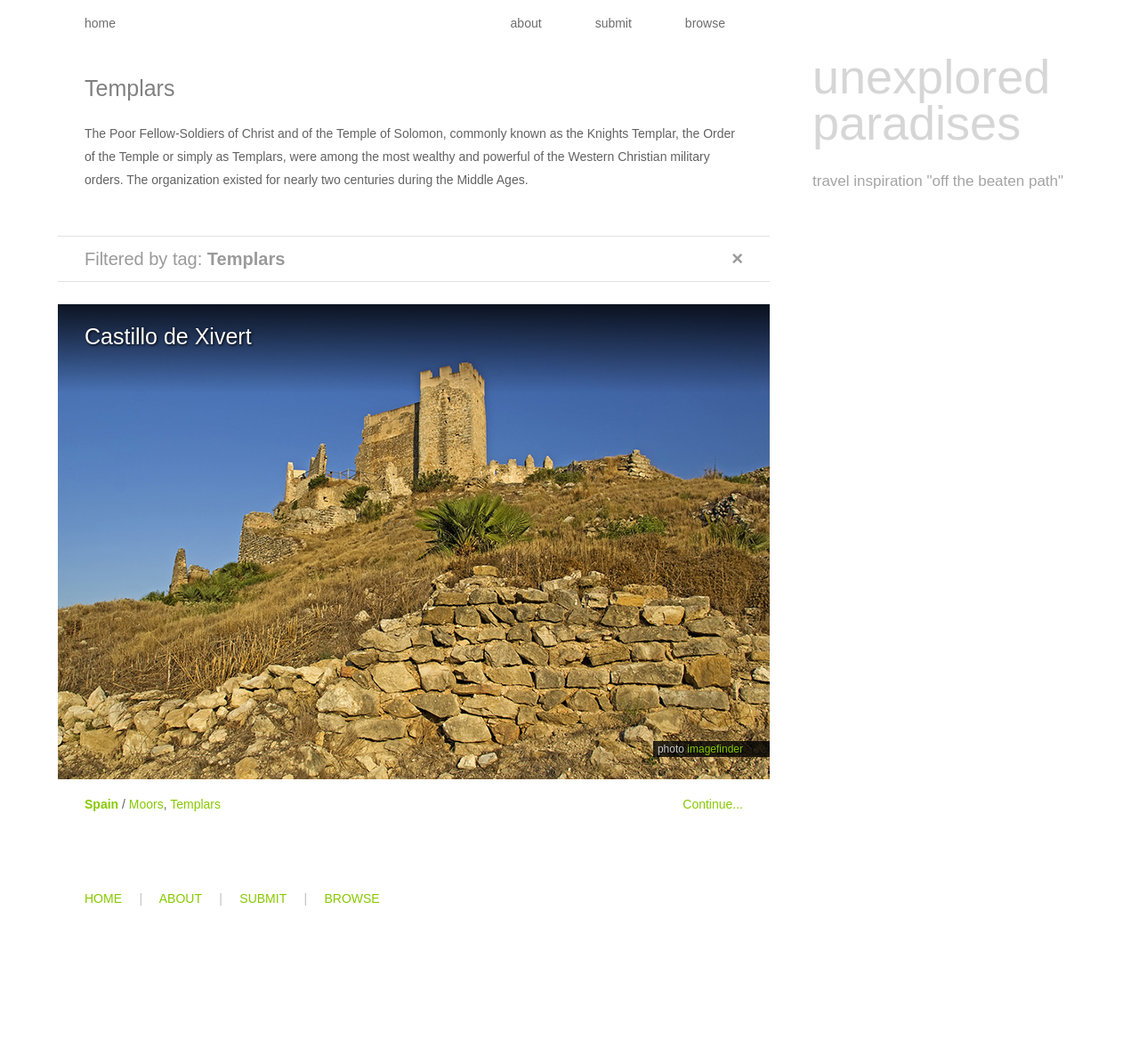
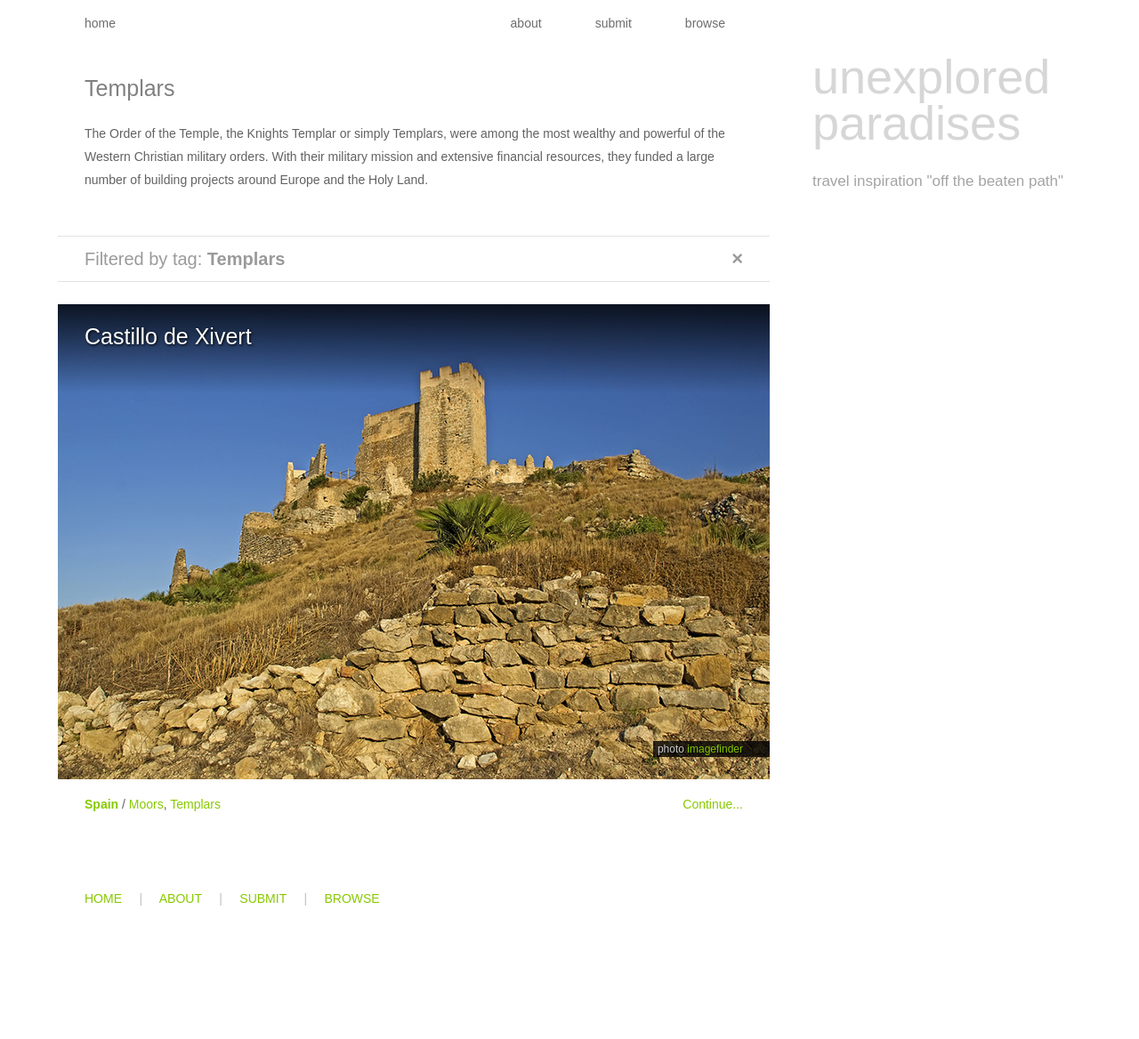
Before and after one commit to crawlingout/unexplored, a Jekyll site: the page built from browse/templars/index.html, in a window 1280 px wide. Shown: the whole page at 89% size. Built offline with Jekyll 4.4.1, drawn with Linux system fonts in a browser that asks for light colours; Markdown is read by kramdown in place of the engine named in the settings; comment, search, counter and statistics services are not loaded.

Commit message:
Some tag descriptions improved

```diff
--- a/browse/moors/index.html
+++ b/browse/moors/index.html
@@ -8,7 +8,7 @@ title: 'unexplored paradises | Moors'
 <div class="tag_info">
     <h4>Moors</h4>
     <p>
-        The Moors were the medieval Muslim inhabitants of the Maghreb, Iberian Peninsula, Sicily and Malta. They invaded the Iberian Peninsula in 711 and called the territory Al-Andalus, an area which at different times comprised Gibraltar, most of Spain and Portugal, and parts of Southern France. The religious difference of the Moorish Muslims led to a centuries-long conflict with the Christian kingdoms of Europe called the Reconquista. The Fall of Granada in 1492 saw the end of the Muslim rule in Iberia.
+        The Moors were the medieval Muslim inhabitants of the Maghreb, Iberian Peninsula, Sicily and Malta. They invaded the Iberian Peninsula in 711 and called the territory Al-Andalus, an area which at different times comprised Gibraltar, most of Spain and Portugal, and parts of Southern France. After a centuries-long conflict with the Christian kingdoms of Europe called the Reconquista, the fall of Granada in 1492 saw the end of the Muslim rule in Iberia.
     </p>
 </div>
 
--- a/browse/templars/index.html
+++ b/browse/templars/index.html
@@ -8,7 +8,7 @@ title: 'unexplored paradises | Templars'
 <div class="tag_info">
     <h4>Templars</h4>
     <p>
-        The Poor Fellow-Soldiers of Christ and of the Temple of Solomon, commonly known as the Knights Templar, the Order of the Temple or simply as Templars, were among the most wealthy and powerful of the Western Christian military orders. The organization existed for nearly two centuries during the Middle Ages.
+        The Order of the Temple, the Knights Templar or simply Templars, were among the most wealthy and powerful of the Western Christian military orders. With their military mission and extensive financial resources, they funded a large number of building projects around Europe and the Holy Land.
     </p>
 </div>
 
--- a/css/style.css
+++ b/css/style.css
@@ -42,6 +42,7 @@ p {
 img.my {
     background-color: #000000;
     border: medium none;
+    color: #000000;
     display: block;
     max-width: 100%;
 }
```
Also changed, not shown: browse/index.html (+0 -16 lines), browse/romans/index.html (added, +15 -0 lines), 1 other file.
